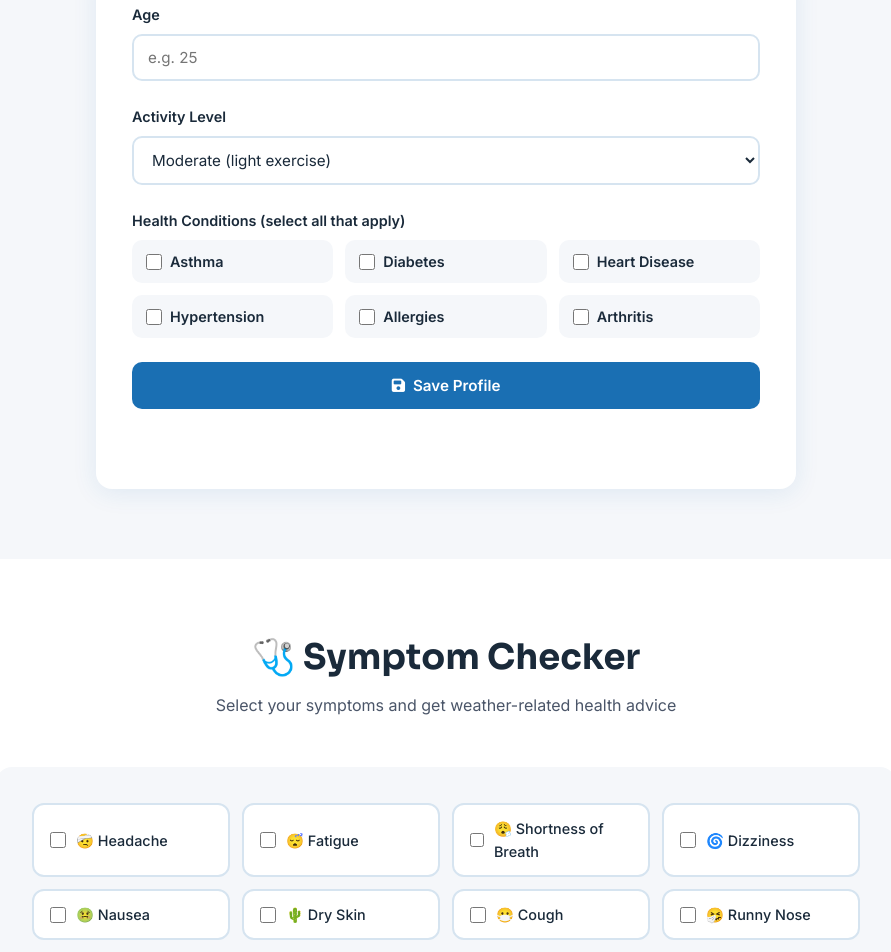
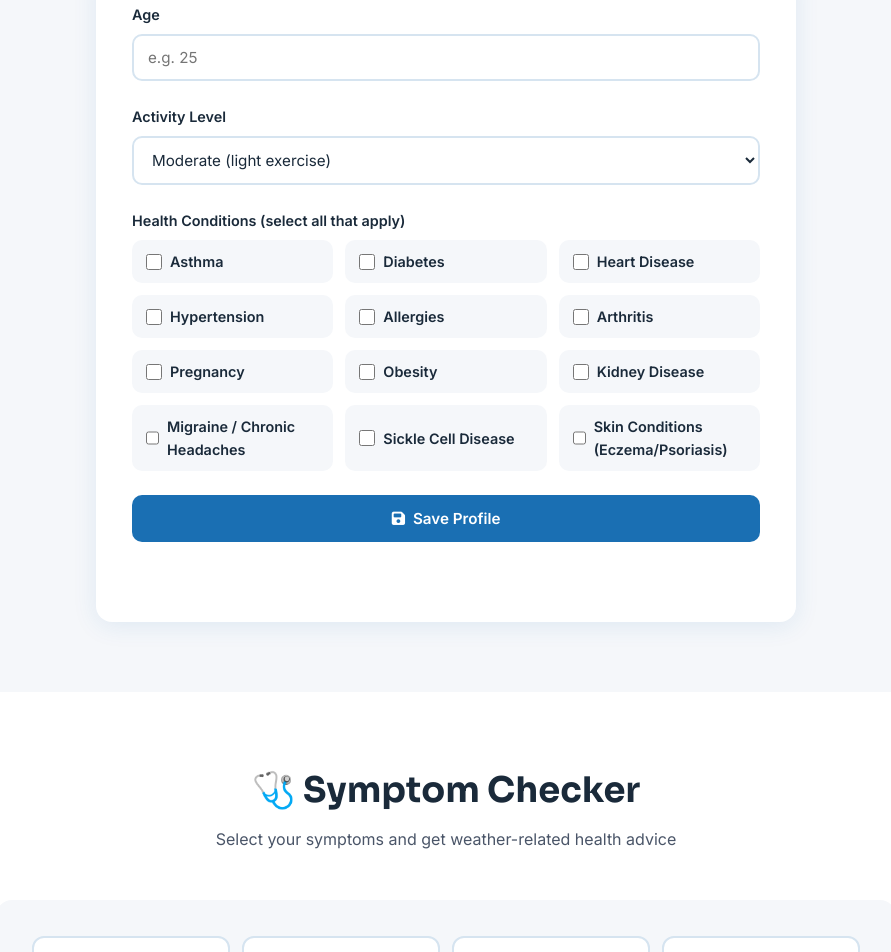
Before and after one commit to fatimahibrahimshehu/weatherhealth-backend, a website: page public/index.html in a window 1280 px wide. Shown: the part 1041-1993 px from the top of the page, without its empty margins (194-1085 px from the left). Drawn offline with nearby package versions, Linux system fonts and the light colour scheme.

Commit message:
Refactor index.html for admin link and health conditions
Removed unused meta tags and manifest links. Updated admin link to point to admin-login.html. Added additional health conditions checkboxes.

```diff
--- a/public/index.html
+++ b/public/index.html
@@ -7,12 +7,6 @@
   <link rel="stylesheet" href="style.css" />
   <link href="https://fonts.googleapis.com/css2?family=Inter:wght@300;400;500;600&family=Sora:wght@400;600;700&display=swap" rel="stylesheet"/>
   <link rel="stylesheet" href="https://cdnjs.cloudflare.com/ajax/libs/font-awesome/6.5.0/css/all.min.css"/>
-  <link rel="manifest" href="/manifest.json">
-  <link rel="apple-touch-icon" href="/apple-touch-icon.png">
-  <meta name="apple-mobile-web-app-capable" content="yes">
-  <meta name="apple-mobile-web-app-status-bar-style" content="black-translucent">
-  <meta name="apple-mobile-web-app-title" content="WeatherHealth">
-  <meta name="theme-color" content="#1a6fb3">
 </head>
 <body>
 
@@ -35,7 +29,7 @@
       <li><a href="#home" class="active">Home</a></li>
       <li><a href="#tips">Health Tips</a></li>
       <li><a href="#about">About</a></li>
-      <li><a href="admin.html">Admin</a></li>
+     <li><a href="admin-login.html">Admin</a></li>c
     </ul>
     <div class="user-info" id="userInfo">
       <span id="welcomeText" onclick="window.location.href='profile.html'" style="cursor:pointer;" title="View Profile"></span>
@@ -277,6 +271,12 @@
             <label class="condition-item"><input type="checkbox" value="hypertension" /> Hypertension</label>
             <label class="condition-item"><input type="checkbox" value="allergies" /> Allergies</label>
             <label class="condition-item"><input type="checkbox" value="arthritis" /> Arthritis</label>
+            <label class="condition-item"><input type="checkbox" value="pregnancy" /> Pregnancy</label>
+            <label class="condition-item"><input type="checkbox" value="obesity" /> Obesity</label>
+            <label class="condition-item"><input type="checkbox" value="kidney disease" /> Kidney Disease</label>
+            <label class="condition-item"><input type="checkbox" value="migraine" /> Migraine / Chronic Headaches</label>
+            <label class="condition-item"><input type="checkbox" value="sickle cell disease" /> Sickle Cell Disease</label>
+            <label class="condition-item"><input type="checkbox" value="skin conditions" /> Skin Conditions (Eczema/Psoriasis)</label>
           </div>
         </div>
         <button class="profile-save-btn" onclick="saveHealthProfile()">
```
